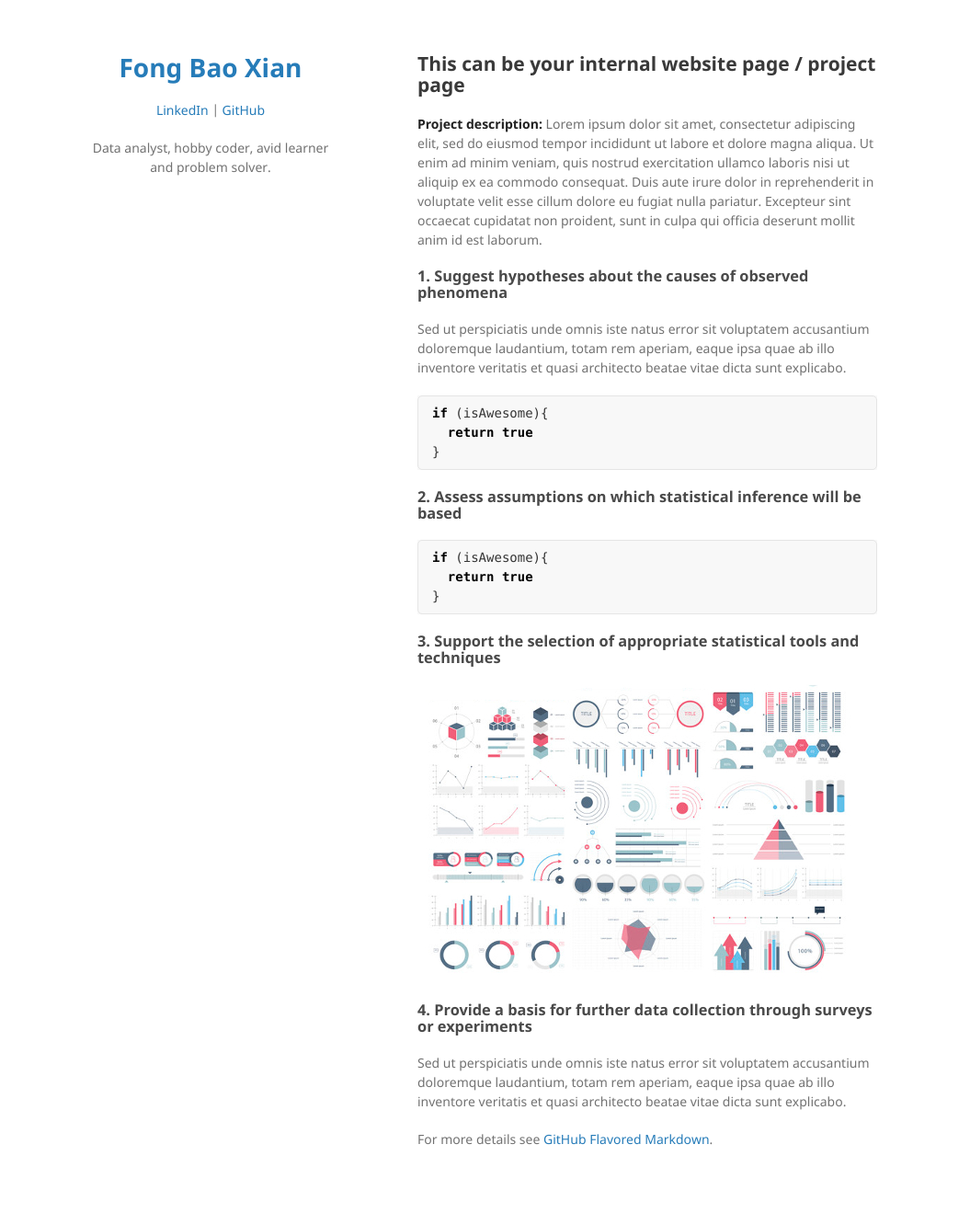
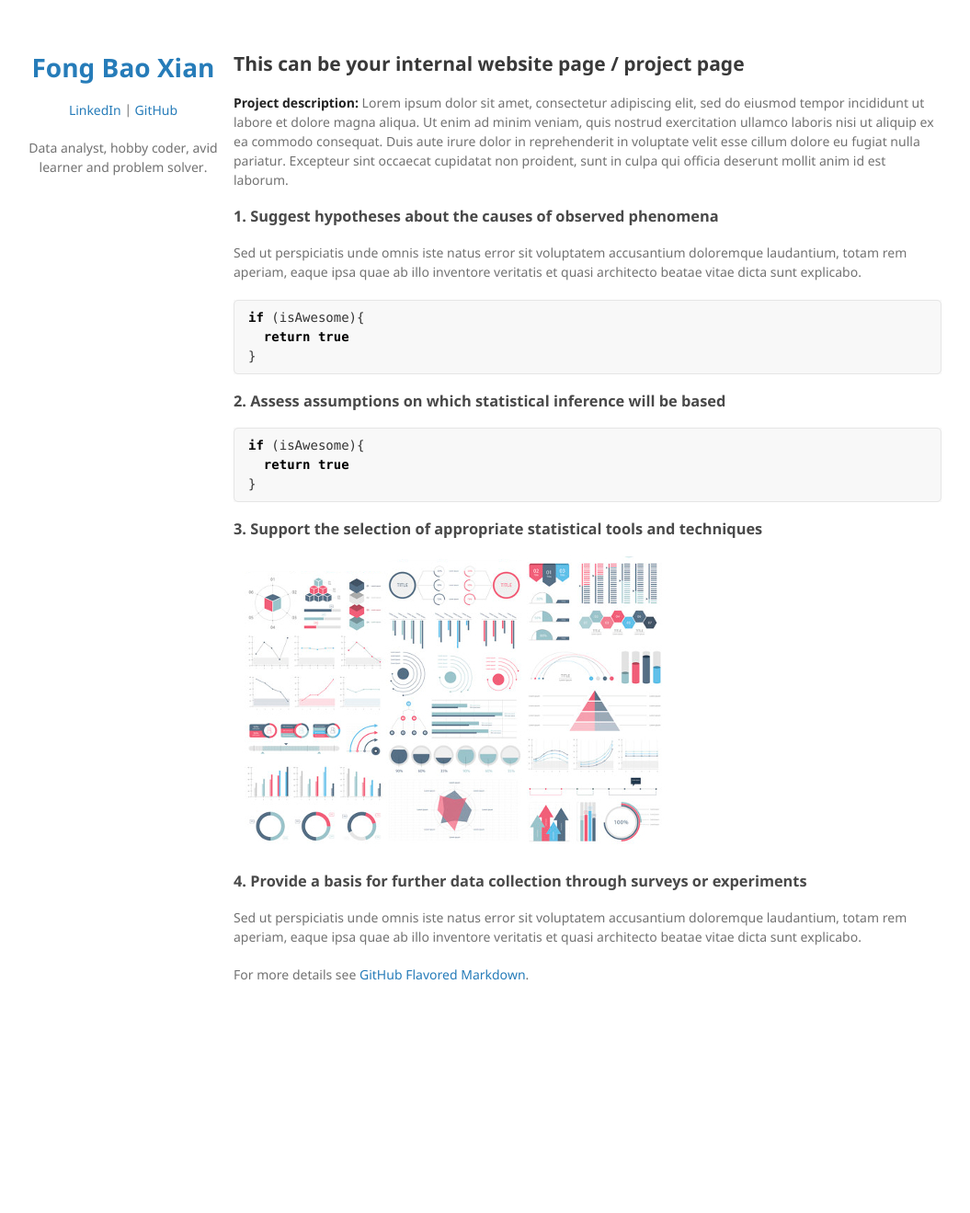
Before and after one commit to fongbx/fongbx.github.io, a Jekyll site: the page built from sample_page.md, in a window 1280 px wide. Shown: the whole page at 92% size, without its empty margins (116-1171 px from the left). Built offline with Jekyll 4.4.1, drawn with Linux system fonts in a browser that asks for light colours; our own code applies the rules of GitHub Pages for plain Markdown files; after the commit the page ends 1140 px from its top, so only the background shows below that.

Commit message:
Update jekyll-theme-minimal.scss

```diff
--- a/_sass/jekyll-theme-minimal.scss
+++ b/_sass/jekyll-theme-minimal.scss
@@ -56,7 +56,7 @@ a:hover small {
 }
 
 .wrapper {
-  width:860px;
+  width:1000px;
   margin:0 auto;
 }
 
@@ -105,7 +105,7 @@ img {
 }
 
 header {
-  width:270px;
+  width:220px;
   float:left;
   position:fixed;
   -webkit-font-smoothing:subpixel-antialiased;
@@ -172,7 +172,7 @@ strong {
 }
 
 section {
-  width:500px;
+  width:770px;
   float:right;
   padding-bottom:50px;
 }
```
